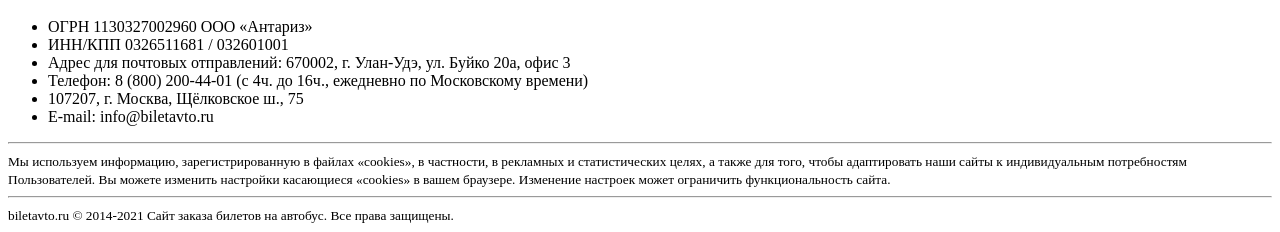
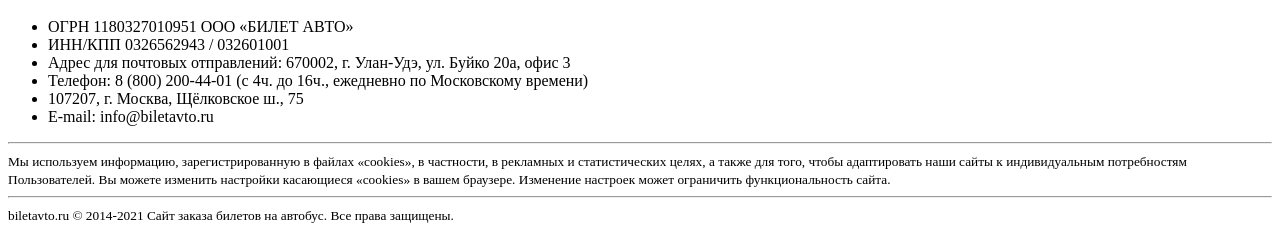
Before and after one commit to PRodionovDev/biletavto-search, a Yii app: template src/views/search/seo.php in a window 1280 px wide; the page is wider, and only the part inside the window is pictured. Shown: the part 2473-2705 px from the top of that part. Run offline with PHP 8.4 and a stand-in for Yii, Linux system fonts and the light colour scheme; the template is opened without the code that fills it, so the values that code supplies are empty; some libraries are stand-ins or nearby versions.

Commit message:
change company

```diff
--- a/src/views/layouts/main.php
+++ b/src/views/layouts/main.php
@@ -105,8 +105,8 @@ AppAsset::register($this);
                     </ul>
                     <p>Контакты</p>
                     <ul class="contact-right">
-                        <li>ОГРН 1130327002960 ООО «Антариз»</li>
-                        <li>ИНН/КПП 0326511681 / 032601001</li>
+                        <li>ОГРН 1180327010951 ООО «БИЛЕТ АВТО»</li>
+                        <li>ИНН/КПП 0326562943 / 032601001</li>
                         <li>Адрес для почтовых отправлений: 670002, г. Улан-Удэ, ул. Буйко 20а, офис 3</li>
                         <li>Телефон: 8 (800) 200-44-01 (с 4ч. до 16ч., ежедневно по Московскому времени)</li>
                         <li>107207, г. Москва, Щёлковское ш., 75</li>
```
